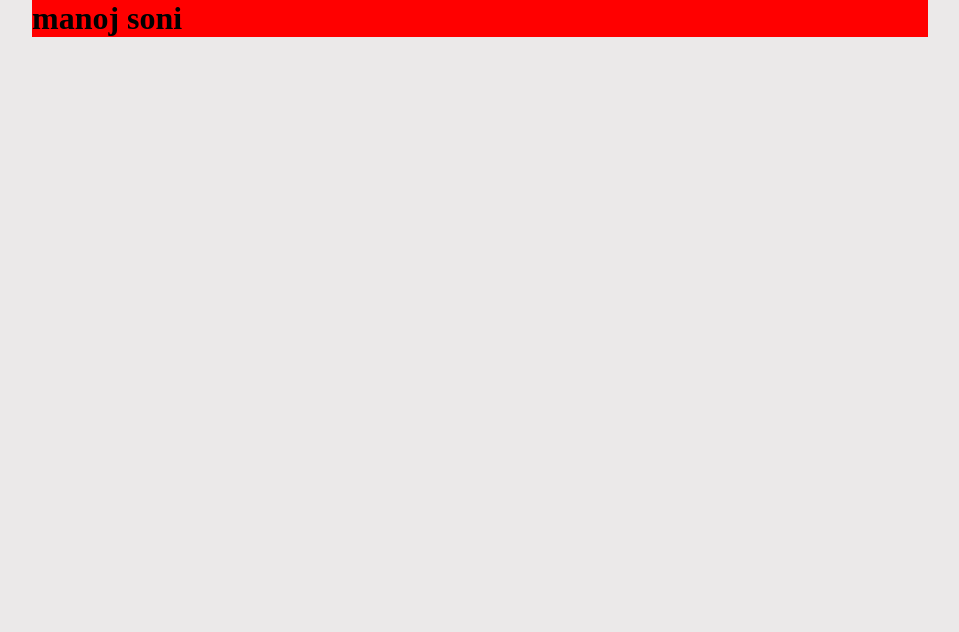
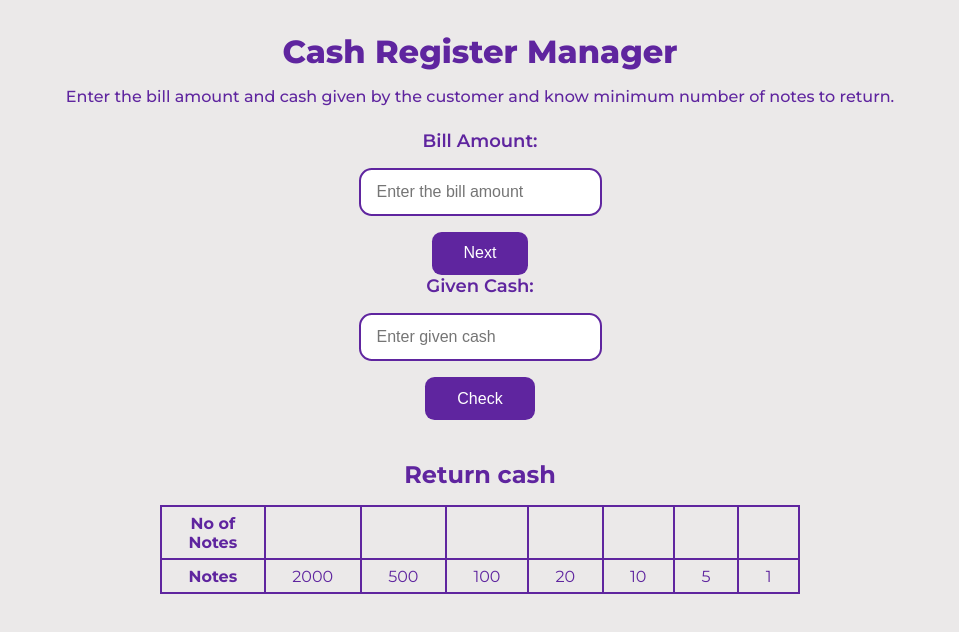
Before and after one commit to manojncsoni007/Cash-register, a plain HTML site: page index.html in a window 1280 px wide. Shown: the whole page, without its empty margins (160-1119 px from the left). Drawn offline with Linux system fonts and the light colour scheme.

Commit message:
intial commit

```diff
--- a/index.html
+++ b/index.html
@@ -10,7 +10,45 @@
 </head>
 
 <body>
-    <h1>manoj soni</h1>
+    <main class="container">
+        <h1>Cash Register Manager</h1>
+        <p>Enter the bill amount and cash given by the customer and know minimum number of notes to return.</p>
+
+        <label for="bill-amount">Bill Amount:</label>
+        <input type="number" id="bill-amount" placeholder="Enter the bill amount">
+        <Button id="next-btn">Next</Button>
+
+        <label for="given-cash" class="hide">Given Cash:</label>
+        <input class="hide" type="number" id="given-cash" placeholder="Enter given cash">
+        <Button id="check-btn" class="hide">Check</Button>
+        <p id="error-msg"></p>
+
+        <table class="change-table hide">
+            <caption><b>Return cash</b></caption>
+            <tr>
+                <th>No of Notes</th>
+                <td class="no-of-notes"></td>
+                <td class="no-of-notes"></td>
+                <td class="no-of-notes"></td>
+                <td class="no-of-notes"></td>
+                <td class="no-of-notes"></td>
+                <td class="no-of-notes"></td>
+                <td class="no-of-notes"></td>
+            </tr>
+            <tr>
+                <th>Notes</th>
+                <td>2000</td>
+                <td>500</td>
+                <td>100</td>
+                <td>20</td>
+                <td>10</td>
+                <td>5</td>
+                <td>1</td>
+            </tr>
+        </table>
+
+
+    </main>
     <script src="index.js"></script>
 </body>
 
--- a/index.js
+++ b/index.js
@@ -1 +1,47 @@
-console.log('connected');
+let checkBtn = document.querySelector("#check-btn");
+let billAmount = document.querySelector("#bill-amount");
+let givenCash = document.querySelector("#given-cash");
+let message = document.querySelector("#error-msg");
+const noOfNotes = document.querySelectorAll('.no-of-notes');
+const notesAvailable = [2000, 500, 100, 20, 10, 5, 1];
+const nextButton = document.querySelector('#next-btn');
+let hidden = document.querySelectorAll('.hide');
+
+nextButton.addEventListener('click', () => {
+    hidden.style.visibility = "visible";
+
+
+})
+
+checkBtn.addEventListener('click', () => {
+    hide(message);
+    if (billAmount.value > 0) {
+        if (givenCash.value >= billAmount.value) {
+            let returnAmount = givenCash.value - billAmount.value;
+            calculateChange(returnAmount);
+        } else {
+            showMessage('Give cash atleast equal of amount');
+        }
+
+    } else {
+        showMessage('Amount Invalid')
+    }
+
+})
+
+function calculateChange(amount) {
+    for (let i = 0; i < notesAvailable.length; i++) {
+        const numberOfNotes = Math.trunc(amount / notesAvailable[i])
+        noOfNotes[i].innerText = numberOfNotes;
+        amount = amount % notesAvailable[i];
+    }
+}
+
+function showMessage(msg) {
+    message.style.display = "block";
+    message.innerText = msg;
+}
+
+function hide(param) {
+    param.style.display = 'none';
+}
--- a/style.css
+++ b/style.css
@@ -1,14 +1,78 @@
+@import url('https://fonts.googleapis.com/css2?family=Montserrat:ital,wght@0,100;0,200;0,300;0,400;0,500;0,600;0,700;0,800;0,900;1,100;1,200;1,300;1,400;1,500;1,600;1,700;1,800;1,900&display=swap');
 * {
     box-sizing: border-box;
     margin: 0;
+    padding: 0;
 }
 
 body {
     background-color: rgb(235, 233, 233);
-    width: 70%;
-    margin: auto;
+    width: 100%;
+    font-family: 'Montserrat', sans-serif;
+    color: #5F259F;
+}
+
+.container {
+    text-align: center;
+    margin: 2rem auto 7rem;
 }
 
 h1 {
-    background-color: red;
+    text-align: center;
+    font-weight: 800;
 }
+
+p {
+    text-align: center;
+    font-weight: 500;
+    margin: 1rem 0 1.5rem 0;
+}
+
+input {
+    display: block;
+    margin: 1rem auto;
+    padding: 0.8rem 1rem;
+    border: 2px solid #5F259F;
+    border-radius: 0.8rem;
+    font-size: medium;
+    outline: #fff;
+}
+
+button {
+    display: block;
+    margin: auto;
+    background-color: #5F259F;
+    color: white;
+    padding: 0.8rem 2rem;
+    border-radius: 0.6rem;
+    border: none;
+    font-size: medium;
+    outline: #fff;
+}
+
+label {
+    font-size: large;
+    font-weight: 600;
+}
+
+.change-table {
+    width: 50%;
+    text-align: justify;
+    margin: auto;
+    border-collapse: collapse;
+}
+
+.change-table caption {
+    margin: 1rem auto;
+    font-size: x-large;
+    font-weight: 500;
+}
+
+th,
+td {
+    border: 2px solid #5F259F;
+    width: 0%;
+    padding: 0.4rem;
+    border-collapse: collapse;
+    text-align: center;
+}
```
